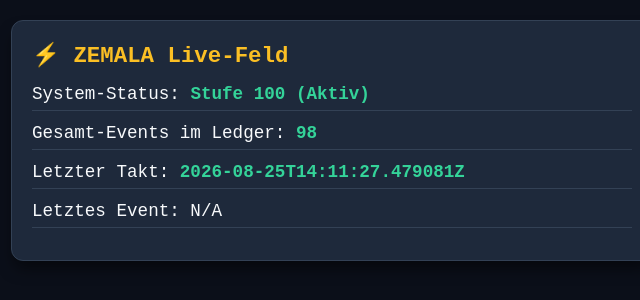
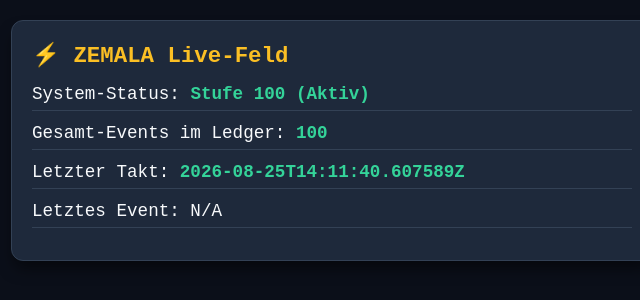
Before and after one commit to rossaalex5-rgb/zemala-core, a plain HTML site: page index.html in a window 1280 px wide. Shown: the full height of the page, 308-948 px from the left. Drawn offline with Linux system fonts and the light colour scheme.

Commit message:
[ZEMALA] Core Update: 2026-08-25 16:11:40 [Stufe 100]

```diff
--- a/index.html
+++ b/index.html
@@ -16,8 +16,8 @@
     <div class="card">
         <h1>⚡ ZEMALA Live-Feld</h1>
         <div class="metric">System-Status: <span class="highlight">Stufe 100 (Aktiv)</span></div>
-        <div class="metric">Gesamt-Events im Ledger: <span class="highlight">98</span></div>
-        <div class="metric">Letzter Takt: <span class="highlight">2026-08-25T14:11:27.479081Z</span></div>
+        <div class="metric">Gesamt-Events im Ledger: <span class="highlight">100</span></div>
+        <div class="metric">Letzter Takt: <span class="highlight">2026-08-25T14:11:40.607589Z</span></div>
         <div class="metric">Letztes Event: N/A</div>
     </div>
 </body>
```
Also changed, not shown: 1 other file.
